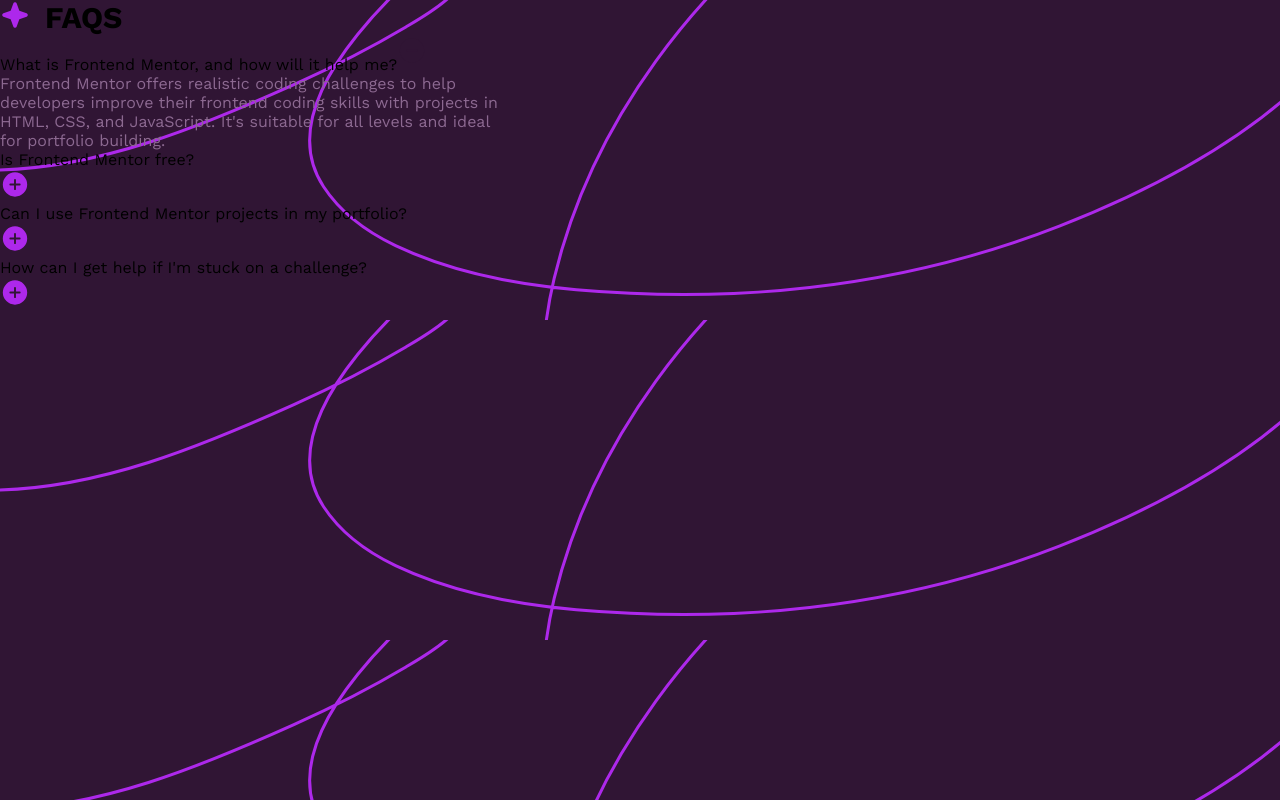
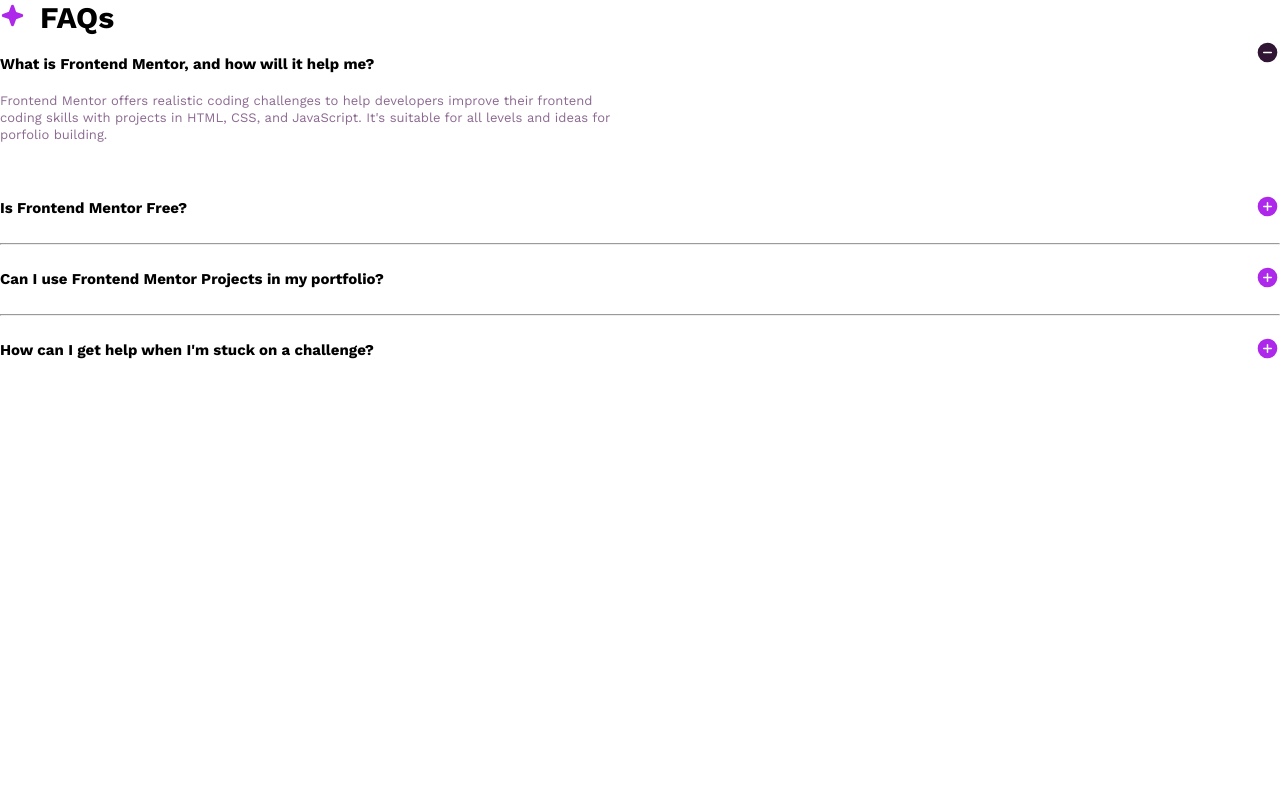
Before and after one commit to anyanwujohnpaul/faq-accordion, a plain HTML site: page index.html in a window 1280 px wide. Drawn offline with nearby package versions, Linux system fonts and the light colour scheme.

Commit message:
done with the layout

```diff
--- a/index.html
+++ b/index.html
@@ -11,71 +11,75 @@
       sizes="32x32"
       href="./assets/images/favicon-32x32.png"
     />
-    <link rel="stylesheet" href="styles.css">
+    <link rel="stylesheet" href="styles.css" />
 
     <title>Frontend Mentor | FAQ accordion</title>
 
-    <link rel="preconnect" href="https://fonts.googleapis.com">
-<link rel="preconnect" href="https://fonts.gstatic.com" crossorigin>
-<link href="https://fonts.googleapis.com/css2?family=Work+Sans:ital,wght@0,100..900;1,100..900&display=swap" rel="stylesheet">
+    <link rel="preconnect" href="https://fonts.googleapis.com" />
+    <link rel="preconnect" href="https://fonts.gstatic.com" crossorigin />
+    <link
+      href="https://fonts.googleapis.com/css2?family=Work+Sans:ital,wght@0,100..900;1,100..900&display=swap"
+      rel="stylesheet"
+    />
   </head>
   <body>
-    <div class="parent-container">
-      <div class="first-section">
+    <div class="overall-container">
+      <div class="FAQS">
         <div>
-             <img class="icon-star" src="./assets/images/icon-star.svg" alt="Icon star">
+          <img class="icon-star" src="assets/images/icon-star.svg" alt="" />
+        </div>
+        <div><h2 class="faqs">FAQs</h2></div>
       </div>
 
+      <div class="intro-to-fem">
         <div>
-          <h2 class="big-faqs">FAQS</h2>
+          <p class="intro-desc">What is Frontend Mentor, and how will it help me?</p>
+        </div>
+        <div class="picture-section">
+          <img class="icon-minus" src="assets/images/icon-minus.svg" alt="" />
         </div>
       </div>
 
 
-    <div class="second-section">
-      <div>
-         <p class="what-is">What is Frontend Mentor, and how will it help me?</p>
+<div class="fem-description">
+  <p class="fem-description-content">
+    Frontend Mentor offers realistic coding challenges to help developers improve their frontend coding skills with projects in HTML, CSS, and JavaScript. It's suitable for all levels and ideas for porfolio building.
+  </p>
 </div>
 
 
+<div class="faqs-section">
+<div class="faqs-question">
+<div>  <p class="faqs-questionaire">Is Frontend Mentor Free?</p></div>
   <div>
-     <img class="icon-minus" src="./assets/images/icon-minus.svg" alt="">
+      <img class="icon-plus" src="assets/images/icon-plus.svg" alt="">
   </div>
 </div>
 
- <div class="fe-description">
-     <p>
-      Frontend Mentor offers realistic coding challenges to help developers
-      improve their frontend coding skills with projects in HTML, CSS, and
-      JavaScript. It's suitable for all levels and ideal for portfolio building.
-    </p>
+<hr>
+
+<div class="faqs-question">
+ <div>
+   <p class="faqs-questionaire">Can I use Frontend Mentor Projects in my portfolio?</p>
+ </div>
+ <div>
+   <img class="icon-plus" src="assets/images/icon-plus.svg" alt="">
+ </div>
 </div>
 
-    <div class="third-section">
+<hr>
 
-    <p>Is Frontend Mentor free?</p>
-
-        <img class="icon-plus"  src="./assets/images/icon-plus.svg" alt="">
+<div class="faqs-question">
+  <div>
+    <p class="faqs-questionaire">How can I get help when I'm stuck on a challenge?</p>
   </div>
-
  <div>
-    <p> Can I use Frontend Mentor projects in my portfolio?</p>
-
-        <img class="icon-plus" src="./assets/images/icon-plus.svg" alt="">
-    </div>
-
-
-    <div>
-  <p>
-      How can I get help if
-    I'm stuck on a  challenge?
-    </p>
-
-        <img class="icon-plus"  src="./assets/images/icon-plus.svg" alt="">
-      </div>
+   <img class="icon-plus" src="assets/images/icon-plus.svg" alt="">
  </div>
 </div>
 </div>
 
+
+    </div>
   </body>
 </html>
--- a/styles.css
+++ b/styles.css
@@ -1,57 +1,86 @@
 * {
-  box-sizing: border-box;
   margin: 0;
   padding: 0;
-  font-family: Work sans, Arial;
+  box-sizing: border-box;
+  font-family: Work Sans, Arial;
 }
 
-body {
-  background-image: url("./assets/images/background-pattern-desktop.svg");
+/* body {
+  background-image: url("assets/images/background-pattern-desktop.svg");
+} */
+
+p {
+  font-family: Work Sans, Arial;
 }
 
+.overall-container {
+  /* background-color: white; */
+  display: flex;
+  column-gap: 20px;
+  flex-direction: column;
+}
 
-parent-container {
- display: flex;
-flex-direction: column;
+.FAQS {
+  display: flex;
+  flex-direction: row;
+  align-items: center;
 }
-.icon-star {
-  width: 30px;
-  height: 30px;
+
+.faqs {
+  font-size: 30px;
+  margin-left: 15px;
+  font-family: Work Sans, Arial;
+}
+
+.icon-star,
+.icon-minus,
+.icon-plus {
+  height: 25px;
+  width: 25px;
+}
+
+.intro-to-fem {
+  display: flex;
+  flex-direction: row;
+  align-items: center;
+  justify-content: space-between;
+}
+
+.intro-desc {
+  font-size: 15px;
+  font-weight: bold;
+  margin-top: 20px;
 }
 
 
 
-.first-section {
-  display: flex;
-  flex-direction: row;
+.fem-description-content {
+  font-size: 13px;
+  width: 620px;
+  color: hsl(292, 16%, 49%);
+  line-height: 1.3;
+  margin-top: 20px;
 }
 
-h2 {
-  margin-left: 15px;
-  font-weight: 30px;
-  font-weight: bold;
-  font-family: Work Sans;
-  font-size: 30px;
+.faqs-section {
+  display: flex;
+  flex-direction: column;
+  margin-top: 30px;
 }
 
-.second-section {
+.faqs-question {
   display: flex;
-  flex-direction: row;
+  align-items: center;
+  justify-content: space-between;
+  margin-top: 20px;
+  margin-bottom: 20px;
 }
 
-.fe-description > p {
-  width: 500px;
-  color: hsl(292, 16%, 49%);
-
+.faqs-questionaire {
+  font-size: 15px;
+  font-weight: bold;
 }
 
-.what-is {
-  margin-top: 20px;
-  vertical-align: top;
+hr {
+  font-size: 3px;
 }
-
-.icon-minus {
-  display: flex;
-  justify-content: flex-end;
-  vertical-align: middle;
-}
```
Lines whose indentation alone changed are shown as unchanged.
